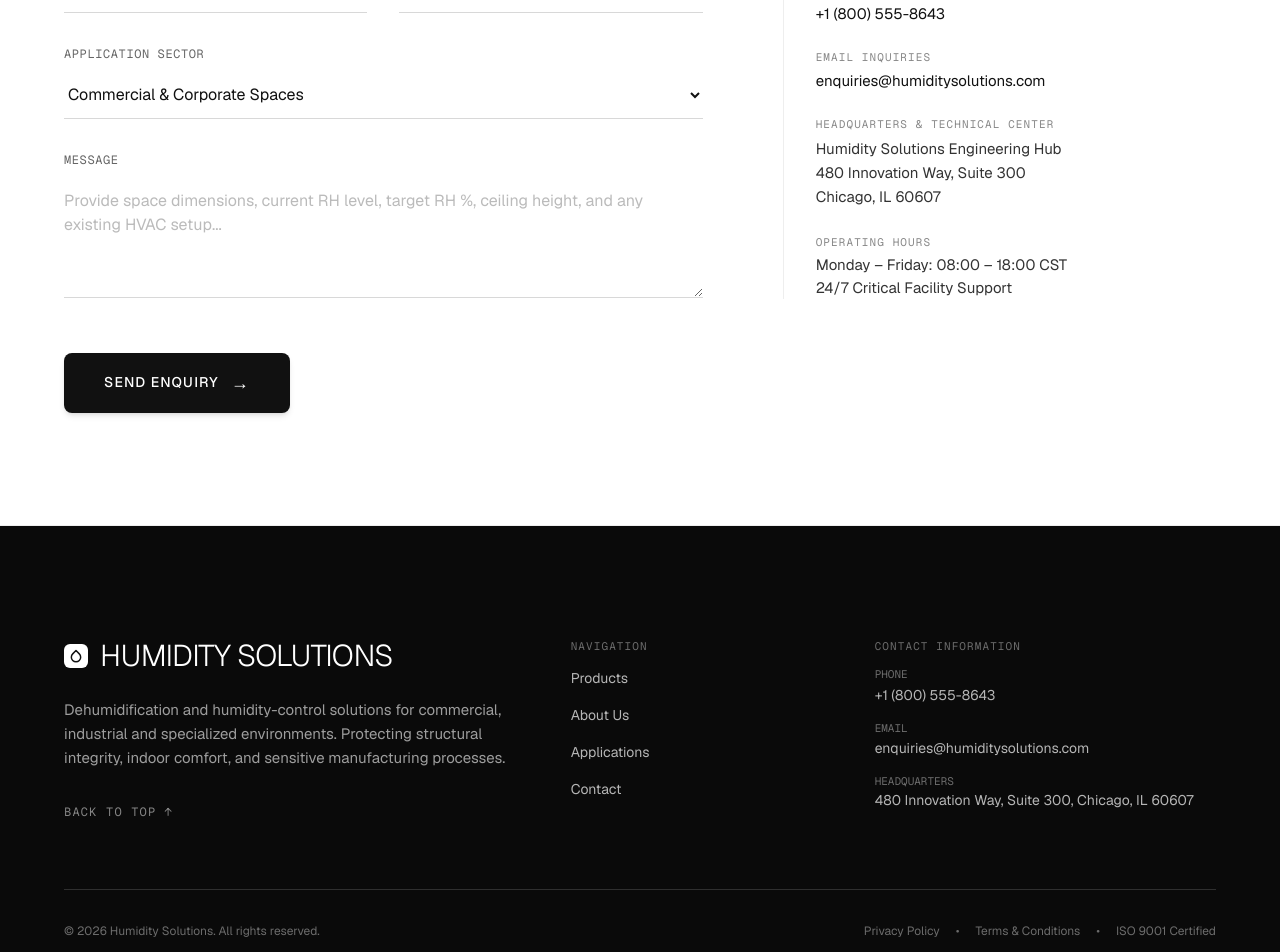
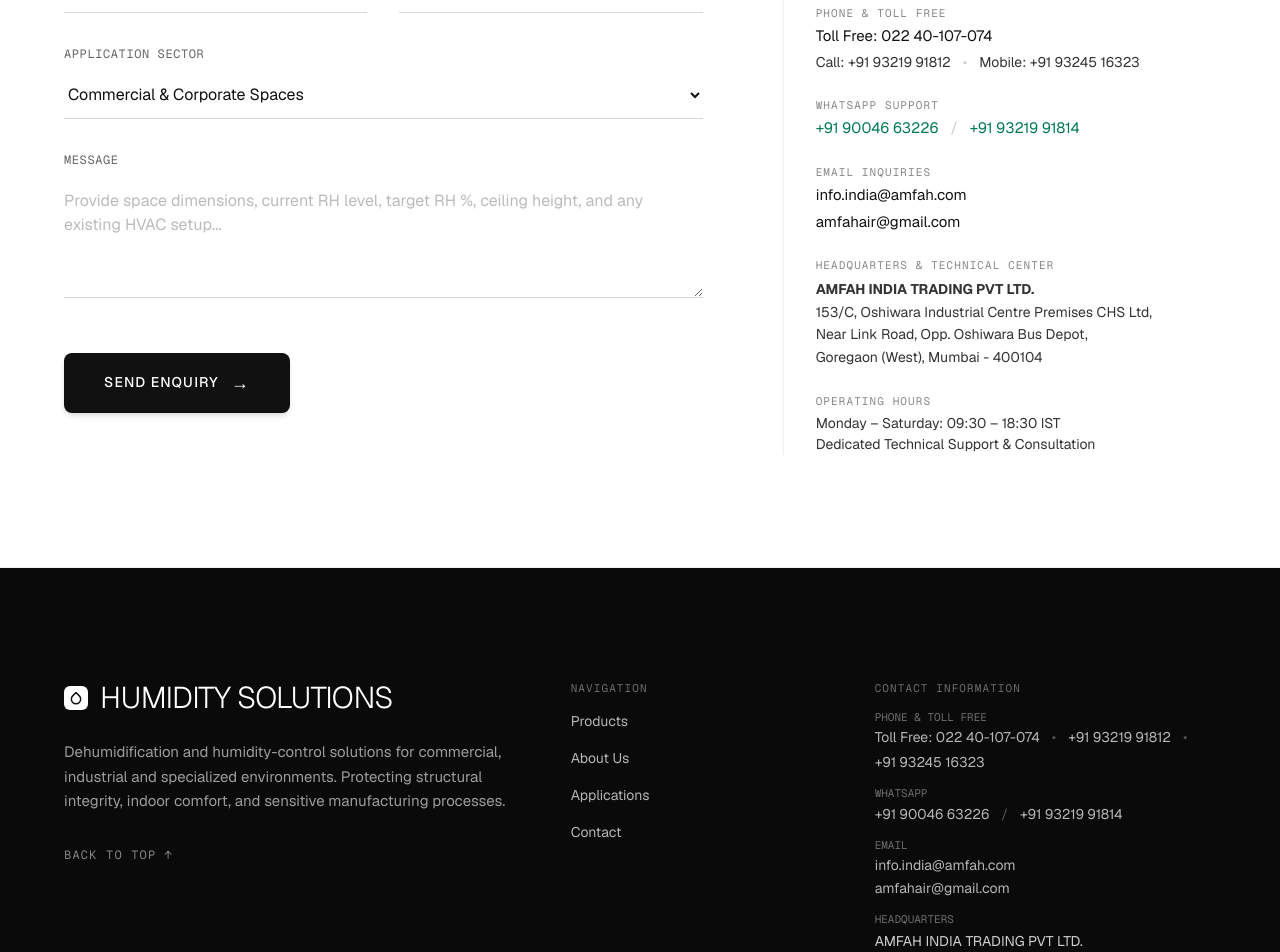
Before and after one commit to Viveksingh200/humidity-solutions, a Next.js app: page / in a window 1280 px wide. Shown: the part 10720-11672 px from the top of the page. Built offline with nearby package versions, Linux system fonts and the light colour scheme.

Commit message:
Update official AMFAH India Trading contact details, address, and support numbers

```diff
--- a/src/app/contact/page.js
+++ b/src/app/contact/page.js
@@ -3,9 +3,9 @@
 import EnquirySection from "@/components/EnquirySection";
 
 export const metadata = {
-  title: "Contact & Technical Consultation | Humidity Solutions",
+  title: "Contact & Technical Consultation | AMFAH India Trading",
   description:
-    "Get in touch with our application engineering team in Chicago for equipment sizing, psychrometric consultation, and custom project proposals.",
+    "Get in touch with AMFAH INDIA TRADING PVT LTD. in Mumbai for equipment sizing, psychrometric consultation, and custom project proposals.",
 };
 
 export default function ContactPage() {
--- a/src/components/EnquirySection.jsx
+++ b/src/components/EnquirySection.jsx
@@ -278,48 +278,100 @@
                 COMPANY
               </div>
               <h3 className="text-2xl font-light text-[#111111] tracking-tight">
-                Humidity Solutions
+                AMFAH INDIA TRADING PVT LTD.
               </h3>
               <p className="text-[14px] text-[#666666] mt-2 leading-relaxed">
-                Specialized engineering and distribution of commercial, industrial, and architectural climate-control systems.
+                Specialized engineering and distribution of premium dehumidifiers, air purifiers, and industrial climate-control systems.
               </p>
             </div>
 
             <div className="space-y-6 text-[15px]">
               <div>
                 <div className="text-[11px] font-mono uppercase tracking-widest text-[#888888] mb-1">
-                  DIRECT PHONE
+                  PHONE & TOLL FREE
                 </div>
+                <div className="flex flex-col gap-1">
                   <a
-                  href="tel:+18005558643"
+                    href="tel:02240107074"
                     className="font-normal text-[#111111] hover:text-[#666666] transition-colors"
                   >
-                  +1 (800) 555-8643
+                    Toll Free: 022 40-107-074
                   </a>
+                  <div className="flex flex-wrap gap-x-3 gap-y-1 text-[14px]">
+                    <a
+                      href="tel:+919321991812"
+                      className="text-[#333333] hover:text-[#111111] transition-colors"
+                    >
+                      Call: +91 93219 91812
+                    </a>
+                    <span className="text-[#cccccc]">•</span>
+                    <a
+                      href="tel:+919324516323"
+                      className="text-[#333333] hover:text-[#111111] transition-colors"
+                    >
+                      Mobile: +91 93245 16323
+                    </a>
+                  </div>
+                </div>
+              </div>
+
+              <div>
+                <div className="text-[11px] font-mono uppercase tracking-widest text-[#888888] mb-1">
+                  WHATSAPP SUPPORT
+                </div>
+                <div className="flex flex-wrap gap-x-3 gap-y-1">
+                  <a
+                    href="https://wa.me/919004663226"
+                    target="_blank"
+                    rel="noopener noreferrer"
+                    className="font-normal text-emerald-700 hover:text-emerald-800 transition-colors inline-flex items-center gap-1.5"
+                  >
+                    <span>+91 90046 63226</span>
+                  </a>
+                  <span className="text-[#cccccc]">/</span>
+                  <a
+                    href="https://wa.me/919321991814"
+                    target="_blank"
+                    rel="noopener noreferrer"
+                    className="font-normal text-emerald-700 hover:text-emerald-800 transition-colors inline-flex items-center gap-1.5"
+                  >
+                    <span>+91 93219 91814</span>
+                  </a>
+                </div>
               </div>
 
               <div>
                 <div className="text-[11px] font-mono uppercase tracking-widest text-[#888888] mb-1">
                   EMAIL INQUIRIES
                 </div>
+                <div className="flex flex-col gap-1">
                   <a
-                  href="mailto:enquiries@humiditysolutions.com"
+                    href="mailto:info.india@amfah.com"
                     className="font-normal text-[#111111] hover:text-[#666666] transition-colors"
                   >
-                  enquiries@humiditysolutions.com
+                    info.india@amfah.com
                   </a>
+                  <a
+                    href="mailto:amfahair@gmail.com"
+                    className="font-normal text-[#111111] hover:text-[#666666] transition-colors"
+                  >
+                    amfahair@gmail.com
+                  </a>
+                </div>
               </div>
 
               <div>
                 <div className="text-[11px] font-mono uppercase tracking-widest text-[#888888] mb-1">
                   HEADQUARTERS & TECHNICAL CENTER
                 </div>
-                <div className="text-[#333333] leading-relaxed">
-                  Humidity Solutions Engineering Hub
+                <div className="text-[#333333] leading-relaxed text-[14px]">
+                  <strong>AMFAH INDIA TRADING PVT LTD.</strong>
                   <br />
-                  480 Innovation Way, Suite 300
+                  153/C, Oshiwara Industrial Centre Premises CHS Ltd,
                   <br />
-                  Chicago, IL 60607
+                  Near Link Road, Opp. Oshiwara Bus Depot,
+                  <br />
+                  Goregaon (West), Mumbai - 400104
                 </div>
               </div>
 
@@ -327,10 +379,10 @@
                 <div className="text-[11px] font-mono uppercase tracking-widest text-[#888888] mb-1">
                   OPERATING HOURS
                 </div>
-                <div className="text-[#333333]">
-                  Monday – Friday: 08:00 – 18:00 CST
+                <div className="text-[#333333] text-[14px]">
+                  Monday – Saturday: 09:30 – 18:30 IST
                   <br />
-                  24/7 Critical Facility Support
+                  Dedicated Technical Support & Consultation
                 </div>
               </div>
             </div>
--- a/src/components/Footer.jsx
+++ b/src/components/Footer.jsx
@@ -109,23 +109,67 @@
             <div className="text-[10px] sm:text-[11px] font-mono uppercase tracking-widest text-white/40 mb-2 sm:mb-3">
               CONTACT INFORMATION
             </div>
-            <div className="space-y-2.5 sm:space-y-3 text-[13px] sm:text-[14px] text-white/70">
-              <p>
-                <span className="text-white/40 block text-[10px] sm:text-[11px] font-mono uppercase">PHONE</span>
-                <a href="tel:+18005558643" className="hover:text-white transition-colors inline-block py-0.5">
-                  +1 (800) 555-8643
-                </a>
-              </p>
-              <p>
+            <div className="space-y-3 text-[13px] sm:text-[14px] text-white/70">
+              <div>
+                <span className="text-white/40 block text-[10px] sm:text-[11px] font-mono uppercase">PHONE & TOLL FREE</span>
+                <div className="flex flex-wrap gap-x-3 gap-y-1 mt-0.5">
+                  <a href="tel:02240107074" className="hover:text-white transition-colors">
+                    Toll Free: 022 40-107-074
+                  </a>
+                  <span className="text-white/30">•</span>
+                  <a href="tel:+919321991812" className="hover:text-white transition-colors">
+                    +91 93219 91812
+                  </a>
+                  <span className="text-white/30">•</span>
+                  <a href="tel:+919324516323" className="hover:text-white transition-colors">
+                    +91 93245 16323
+                  </a>
+                </div>
+              </div>
+
+              <div>
+                <span className="text-white/40 block text-[10px] sm:text-[11px] font-mono uppercase">WHATSAPP</span>
+                <div className="flex flex-wrap gap-x-3 gap-y-1 mt-0.5">
+                  <a
+                    href="https://wa.me/919004663226"
+                    target="_blank"
+                    rel="noopener noreferrer"
+                    className="hover:text-emerald-400 transition-colors"
+                  >
+                    +91 90046 63226
+                  </a>
+                  <span className="text-white/30">/</span>
+                  <a
+                    href="https://wa.me/919321991814"
+                    target="_blank"
+                    rel="noopener noreferrer"
+                    className="hover:text-emerald-400 transition-colors"
+                  >
+                    +91 93219 91814
+                  </a>
+                </div>
+              </div>
+
+              <div>
                 <span className="text-white/40 block text-[10px] sm:text-[11px] font-mono uppercase">EMAIL</span>
-                <a href="mailto:enquiries@humiditysolutions.com" className="hover:text-white transition-colors inline-block py-0.5">
-                  enquiries@humiditysolutions.com
-                </a>
-              </p>
-              <p>
+                <div className="flex flex-col gap-0.5 mt-0.5">
+                  <a href="mailto:info.india@amfah.com" className="hover:text-white transition-colors">
+                    info.india@amfah.com
+                  </a>
+                  <a href="mailto:amfahair@gmail.com" className="hover:text-white transition-colors">
+                    amfahair@gmail.com
+                  </a>
+                </div>
+              </div>
+
+              <div>
                 <span className="text-white/40 block text-[10px] sm:text-[11px] font-mono uppercase">HEADQUARTERS</span>
-                <span>480 Innovation Way, Suite 300, Chicago, IL 60607</span>
-              </p>
+                <span className="text-white/80 leading-relaxed block mt-0.5">
+                  AMFAH INDIA TRADING PVT LTD.
+                  <br />
+                  153/C, Oshiwara Industrial Centre Premises CHS Ltd, Near Link Road, Opp. Oshiwara Bus Depot, Goregaon (West), Mumbai - 400104
+                </span>
+              </div>
             </div>
           </motion.div>
         </motion.div>
@@ -139,7 +183,7 @@
           className="pt-6 sm:pt-8 flex flex-col sm:flex-row items-center justify-between gap-3 text-[11px] sm:text-[12px] text-white/40 text-center sm:text-left"
         >
           <div>
-            © 2026 Humidity Solutions. All rights reserved.
+            © 2026 AMFAH INDIA TRADING PVT LTD. All rights reserved.
           </div>
           <div className="flex flex-wrap items-center justify-center gap-x-4 gap-y-1">
             <a href="#" className="hover:text-white/80 transition-colors">
--- a/src/components/ProductCatalogPage.jsx
+++ b/src/components/ProductCatalogPage.jsx
@@ -518,10 +518,10 @@
         <div className="fixed bottom-4 right-4 sm:bottom-6 sm:right-6 z-40 flex flex-col gap-2.5 sm:gap-3">
           {/* Phone Call Button */}
           <a
-            href="tel:+919876543210"
+            href="tel:+919321991812"
             className="w-11 h-11 sm:w-12 sm:h-12 rounded-full bg-[#8bc34a] hover:bg-[#7cb342] text-white flex items-center justify-center shadow-lg transition-transform hover:scale-105 active:scale-95"
             aria-label="Call Us"
-            title="Call Our Engineer"
+            title="Call Our Specialist (+91 93219 91812)"
           >
             <svg className="w-5 h-5 sm:w-6 sm:h-6" fill="currentColor" viewBox="0 0 24 24">
               <path d="M6.62 10.79a15.053 15.053 0 006.59 6.59l2.2-2.2a1 1 0 011.01-.24c1.12.37 2.33.57 3.58.57a1 1 0 011 1v3.49a1 1 0 01-1 1A17.93 17.93 0 013 4a1 1 0 011-1h3.5a1 1 0 011 1c0 1.25.2 2.46.57 3.58a1 1 0 01-.24 1.01l-2.21 2.2z" />
@@ -530,12 +530,12 @@
 
           {/* WhatsApp Button */}
           <a
-            href="https://wa.me/919876543210?text=Hello%20Humidity%20Solutions,%20I%20am%20interested%20in%20your%20dehumidifiers."
+            href="https://wa.me/919004663226?text=Hello%20AMFAH%20Humidity%20Solutions,%20I%20am%20interested%20in%20your%20products."
             target="_blank"
             rel="noopener noreferrer"
             className="w-11 h-11 sm:w-12 sm:h-12 rounded-full bg-[#25D366] hover:bg-[#20bd5a] text-white flex items-center justify-center shadow-lg transition-transform hover:scale-105 active:scale-95"
             aria-label="WhatsApp Us"
-            title="Chat on WhatsApp"
+            title="Chat on WhatsApp (+91 90046 63226)"
           >
             <svg className="w-5 h-5 sm:w-6 sm:h-6" fill="currentColor" viewBox="0 0 24 24">
               <path d="M12.04 2c-5.46 0-9.91 4.45-9.91 9.91 0 1.75.46 3.45 1.32 4.95L2.05 22l5.25-1.38c1.45.79 3.08 1.21 4.74 1.21 5.46 0 9.91-4.45 9.91-9.91 0-2.65-1.03-5.14-2.9-7.01A9.816 9.816 0 0012.04 2zm0 18.15c-1.48 0-2.93-.4-4.2-1.15l-.3-.18-3.12.82.83-3.04-.2-.31a8.164 8.164 0 01-1.26-4.38c0-4.54 3.7-8.24 8.24-8.24 2.2 0 4.27.86 5.82 2.42a8.18 8.18 0 012.41 5.83c.01 4.54-3.68 8.23-8.22 8.23zm4.52-6.16c-.25-.12-1.47-.72-1.7-.81-.23-.08-.39-.12-.56.12-.17.25-.64.81-.79.97-.14.17-.29.19-.54.06-.25-.12-1.05-.39-2-1.23-.74-.66-1.23-1.47-1.38-1.72-.14-.25-.02-.38.11-.5.11-.11.25-.29.37-.43.12-.14.17-.25.25-.41.08-.17.04-.31-.02-.43s-.56-1.34-.76-1.84c-.2-.48-.41-.42-.56-.43h-.48c-.17 0-.43.06-.66.31-.22.25-.86.84-.86 2.06 0 1.21.89 2.39 1.01 2.55.12.17 1.75 2.67 4.23 3.74.59.26 1.05.41 1.41.53.59.19 1.13.16 1.56.1.48-.07 1.47-.6 1.68-1.18.21-.58.21-1.07.14-1.18-.06-.12-.22-.19-.47-.31z" />
```
Lines whose indentation alone changed are shown as unchanged.
